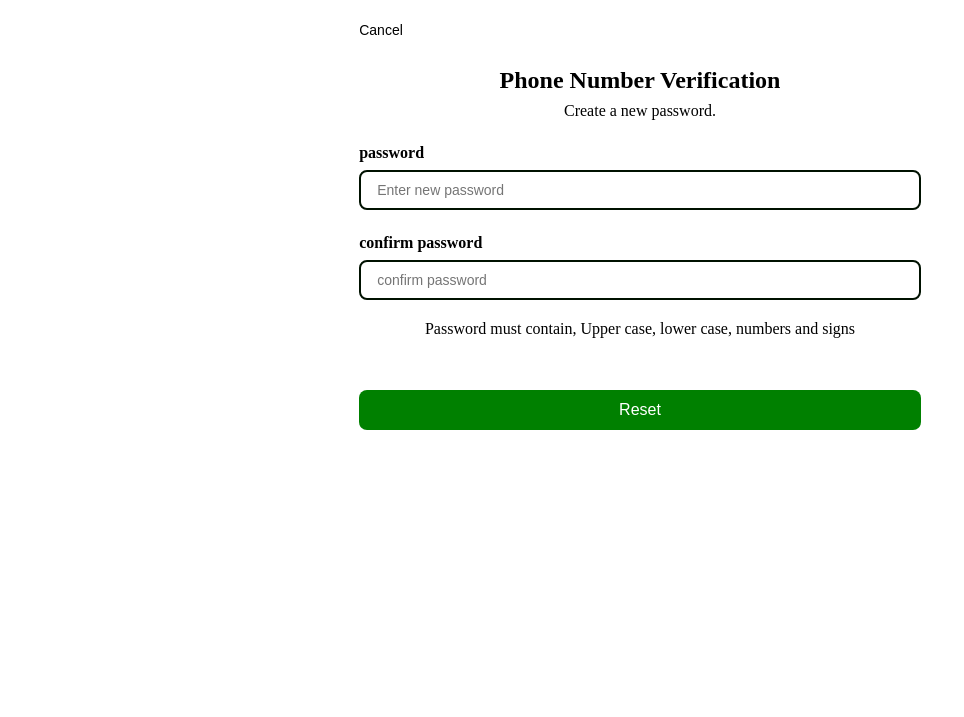
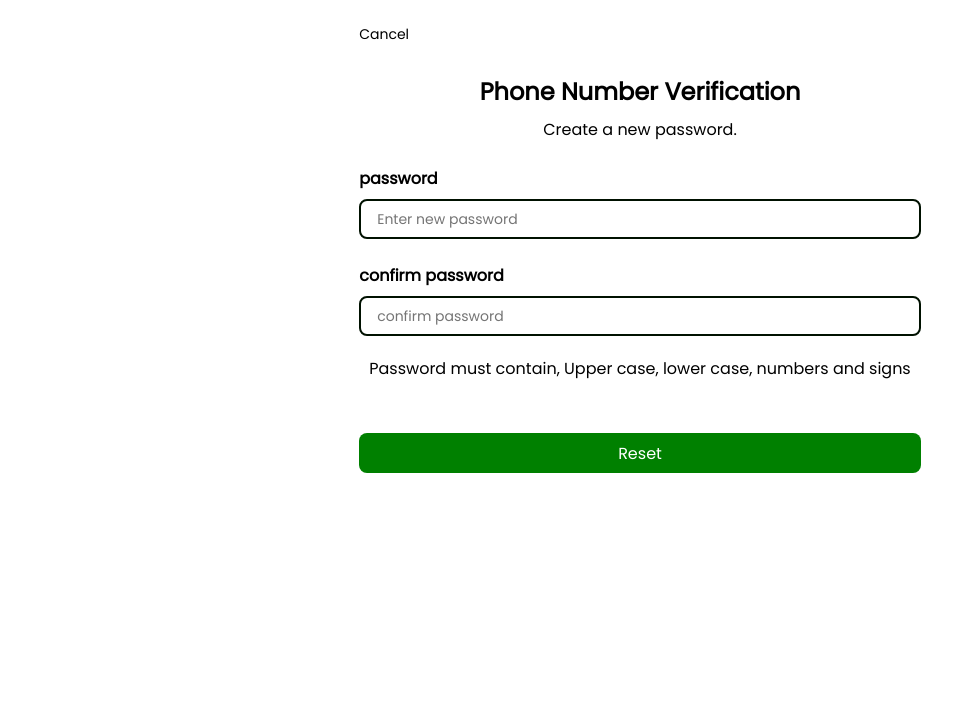
Before and after one commit to franque01/ABEApp.io, a plain HTML site: page ForgotPasswordScreens/ResetPassword/reset.html in a window 1280 px wide. Shown: the part 83-800 px from the top of the page, without its empty margins (0-964 px from the left). Drawn offline with Linux system fonts and the light colour scheme.

Commit message:
Update forgotpwd.css

```diff
--- a/ForgotPasswordScreens/PhoneNumberVerification/PhoneNoInput/forgotpwd.css
+++ b/ForgotPasswordScreens/PhoneNumberVerification/PhoneNoInput/forgotpwd.css
@@ -6,6 +6,7 @@
     outline: none;
     background: none;
     text-decoration: none;
+    font-family: poppins;
 }
 :root{
     --color-primary: green;
```
